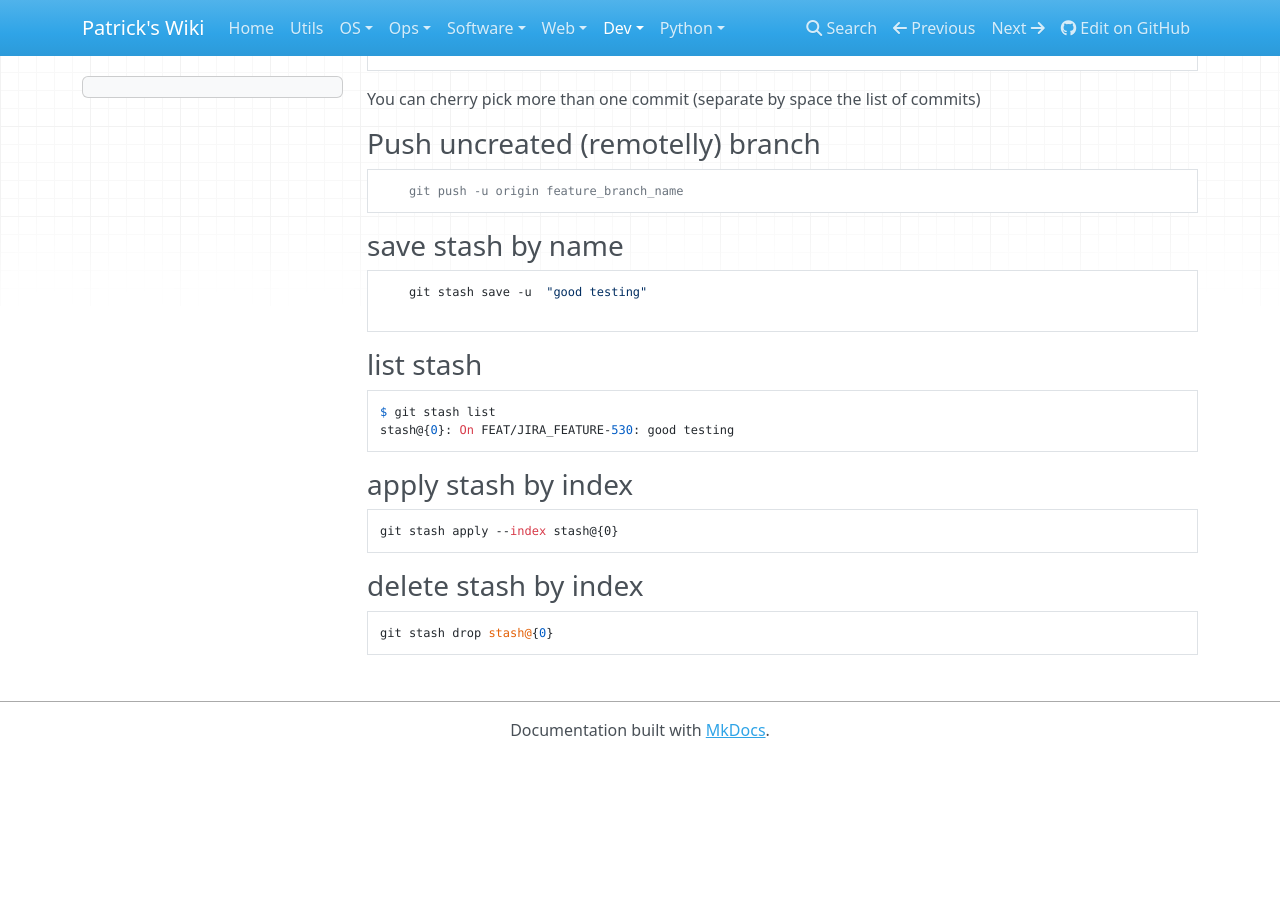
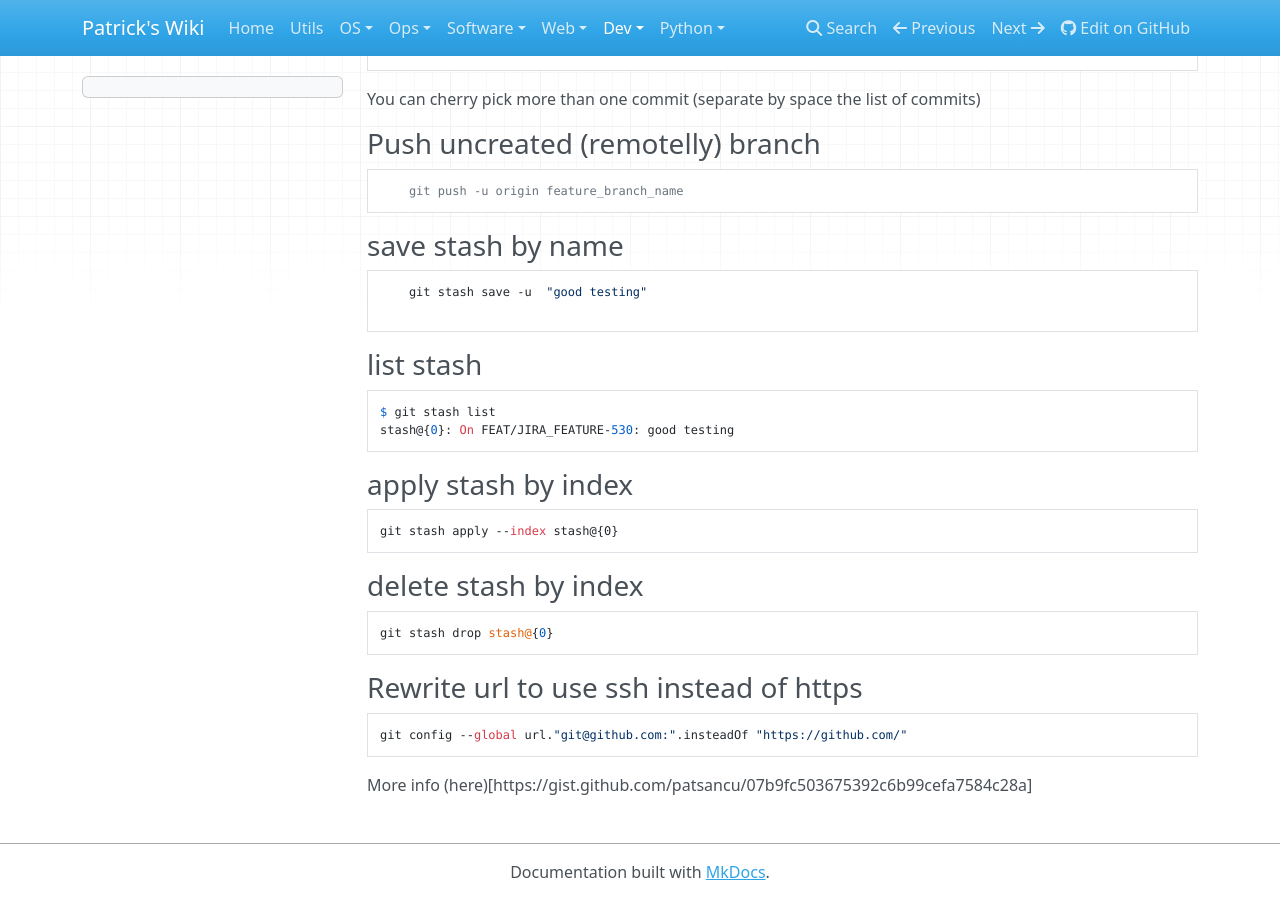
Before and after one commit to patsancu/wiki, an MkDocs documentation site: the page built from docs/dev/VCS/Git/Main.md, in a window 1280 px wide and 900 px high, scrolled down 6506 px. Built offline with MkDocs 1.6.1, drawn with Linux system fonts in a browser that asks for light colours; nearby versions of some CDN libraries; before the commit the page ends 7264 px from its top, so only the background shows below that.

Commit message:
git: rewrite url

````diff
--- a/docs/dev/VCS/Git/Main.md
+++ b/docs/dev/VCS/Git/Main.md
@@ -341,3 +341,10 @@ git stash apply --index stash@{0}
 ```
 git stash drop stash@{0}
 ```
+
+### Rewrite url to use ssh instead of https
+```
+git config --global url."git@github.com:".insteadOf "https://github.com/"
+```
+
+More info (here)[https://gist.github.com/patsancu/07b9fc503675392c6b99cefa7584c28a]
````
